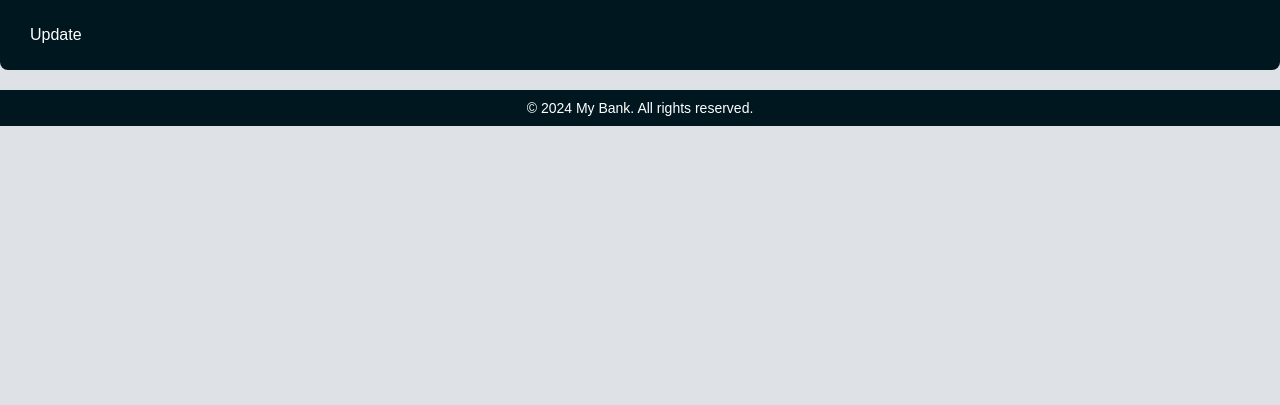
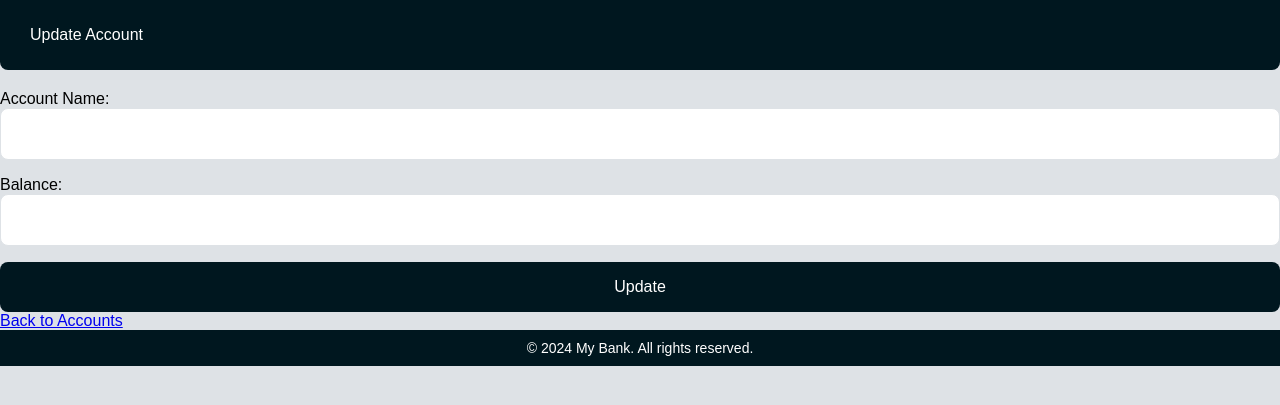
Before and after one commit to porihacker/banking_api, a Flask app: template templates/update_acc.html in a window 1280 px wide. Shown: the part 108-513 px from the top of the page. Run offline with Flask 3, Linux system fonts and the light colour scheme; the template is opened without the code that fills it, so the values that code supplies are empty.

Commit message:
css and update html

```diff
--- a/static/css/main.css
+++ b/static/css/main.css
@@ -90,6 +90,11 @@ body{
 .button:hover {
   opacity: 0.9;
 }
+/*readonly textbox*/
+input :read-only {
+  background-color:  #f0f0f0;
+  cursor: not-allowed;
+}
 
  /* Navbar Styles */
 .nav {
--- a/templates/update_acc.html
+++ b/templates/update_acc.html
@@ -6,8 +6,23 @@
 
 {% block body %}
 <div class="nav">
-    <div class="nav-title">Update</div>
-    </div>
+    <div class="nav-title">Update Account</div>
+</div>
+<div class="container">
+    <form method="POST" class="form">
+        <div class="form-item">
+            <label for="account_name">Account Name:</label>
+            <input type="text" id="account_name" name="account_name" class="input" value="{{ account.account_name }}" required>
+        </div>
+
+        <div class="form-item">
+            <label for="balance">Balance:</label>
+            <input type="text" id="balance" name="balance" class="input" value="{{account.balance}}"readonly>
+        </div>
+        <button type="submit" class="button">Update</button>
+    </form>
+    <a href="{{ url_for('accounts') }}" class="btn btn-secondary">Back to Accounts</a>
+</div>
 
 
 {% endblock %}
```
